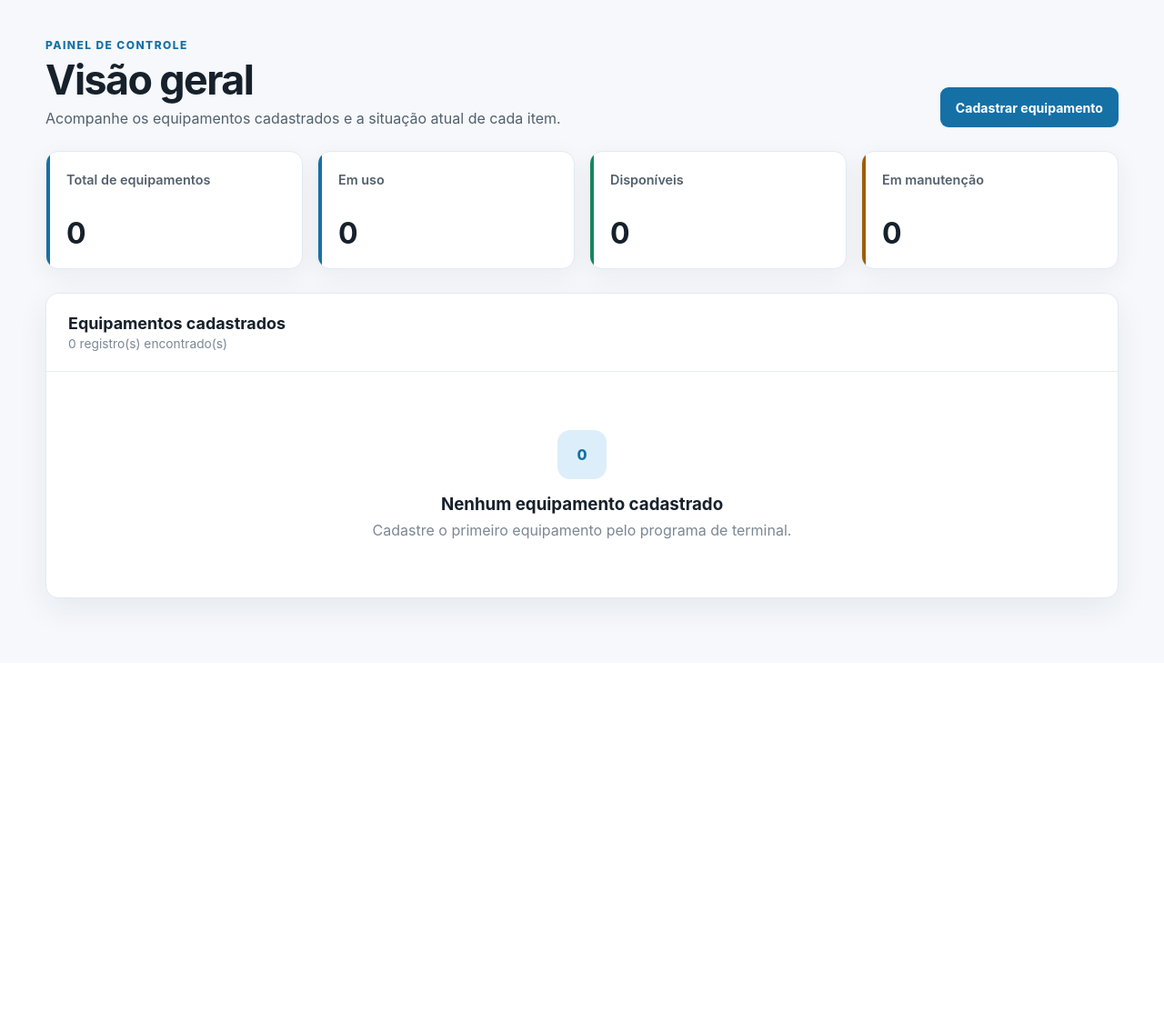
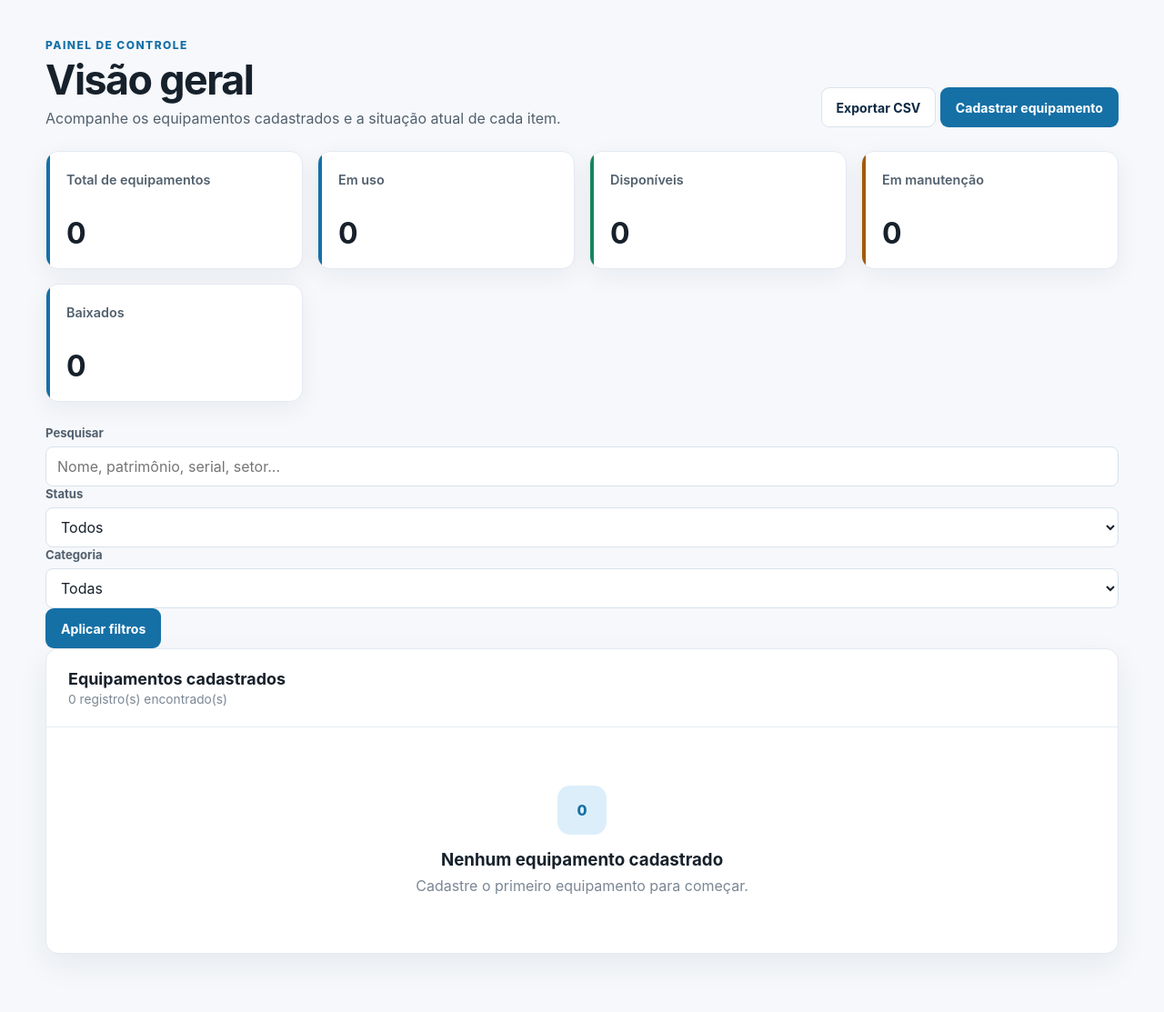
Before and after one commit to Caio-Gonzalez7/PROGRAMA_CONTROLE_DE_EQUIPAMENTOS, a Flask app: page / in a window 1280 px wide. Shown: the part 71-1184 px from the top of the page at 91% size. Before the commit the page ends 754 px from the top, so only its background shows below. Run offline with Flask 3, Linux system fonts and the light colour scheme; data that the repository does not hold is empty.

Commit message:
Adiciona filtros e acoes na listagem

```diff
--- a/templates/index.html
+++ b/templates/index.html
@@ -11,9 +11,14 @@
             Acompanhe os equipamentos cadastrados e a situação atual de cada item.
         </p>
     </div>
-    <a class="botao botao--primario" href="{{ url_for('cadastrar_equipamento') }}">
-        Cadastrar equipamento
-    </a>
+    <div class="acoes-cabecalho">
+        <a class="botao botao--secundario" href="{{ url_for('exportar_equipamentos') }}">
+            Exportar CSV
+        </a>
+        <a class="botao botao--primario" href="{{ url_for('cadastrar_equipamento') }}">
+            Cadastrar equipamento
+        </a>
+    </div>
 </section>
 
 <section class="resumo" aria-label="Resumo dos equipamentos">
@@ -33,13 +38,67 @@
         <span class="cartao__rotulo">Em manutenção</span>
         <strong class="cartao__valor">{{ resumo.manutencao }}</strong>
     </article>
+    <article class="cartao cartao--baixado">
+        <span class="cartao__rotulo">Baixados</span>
+        <strong class="cartao__valor">{{ resumo.baixados }}</strong>
+    </article>
 </section>
+
+<form class="filtros" method="get" action="{{ url_for('inicio') }}">
+    <div class="grade-filtros">
+        <label class="campo campo--pesquisa">
+            <span>Pesquisar</span>
+            <input
+                type="search"
+                name="q"
+                value="{{ filtros.termo }}"
+                placeholder="Nome, patrimônio, serial, setor..."
+            >
+        </label>
+        <label class="campo">
+            <span>Status</span>
+            <select name="status">
+                <option value="">Todos</option>
+                {% for status in status_validos %}
+                    <option
+                        value="{{ status }}"
+                        {% if filtros.status == status %}selected{% endif %}
+                    >
+                        {{ status }}
+                    </option>
+                {% endfor %}
+            </select>
+        </label>
+        <label class="campo">
+            <span>Categoria</span>
+            <select name="categoria">
+                <option value="">Todas</option>
+                {% for categoria in categorias %}
+                    <option
+                        value="{{ categoria }}"
+                        {% if filtros.categoria == categoria %}selected{% endif %}
+                    >
+                        {{ categoria }}
+                    </option>
+                {% endfor %}
+            </select>
+        </label>
+        <button class="botao botao--primario" type="submit">
+            Aplicar filtros
+        </button>
+        {% if filtros_ativos %}
+            <a class="botao botao--secundario" href="{{ url_for('inicio') }}">
+                Limpar
+            </a>
+        {% endif %}
+    </div>
+</form>
 
 <section class="painel-tabela">
     <div class="painel-tabela__cabecalho">
         <div>
             <h2>Equipamentos cadastrados</h2>
-            <p>{{ resumo.total }} registro(s) encontrado(s)</p>
+            <p>{{ quantidade_exibida }} registro(s) encontrado(s)</p>
         </div>
     </div>
 
@@ -53,6 +112,7 @@
                     <th>Localização</th>
                     <th>Status</th>
                     <th>Atualização</th>
+                    <th class="coluna-acoes">Ações</th>
                 </tr>
             </thead>
             <tbody>
@@ -82,6 +142,28 @@
                         </span>
                     </td>
                     <td>{{ equipamento.ultima_atualizacao }}</td>
+                    <td>
+                        <div class="acoes-tabela">
+                            <a
+                                class="botao botao--secundario botao--pequeno"
+                                href="{{ url_for(
+                                    'editar_equipamento',
+                                    equipamento_id=equipamento.id
+                                ) }}"
+                            >
+                                Editar
+                            </a>
+                            <a
+                                class="botao botao--perigo botao--pequeno"
+                                href="{{ url_for(
+                                    'remover_equipamento',
+                                    equipamento_id=equipamento.id
+                                ) }}"
+                            >
+                                Remover
+                            </a>
+                        </div>
+                    </td>
                 </tr>
                 {% endfor %}
             </tbody>
@@ -90,8 +172,13 @@
     {% else %}
     <div class="estado-vazio">
         <span class="estado-vazio__icone" aria-hidden="true">0</span>
-        <h3>Nenhum equipamento cadastrado</h3>
-        <p>Cadastre o primeiro equipamento pelo programa de terminal.</p>
+        {% if filtros_ativos %}
+            <h3>Nenhum equipamento encontrado</h3>
+            <p>Altere ou limpe os filtros para visualizar outros registros.</p>
+        {% else %}
+            <h3>Nenhum equipamento cadastrado</h3>
+            <p>Cadastre o primeiro equipamento para começar.</p>
+        {% endif %}
     </div>
     {% endif %}
 </section>
```
